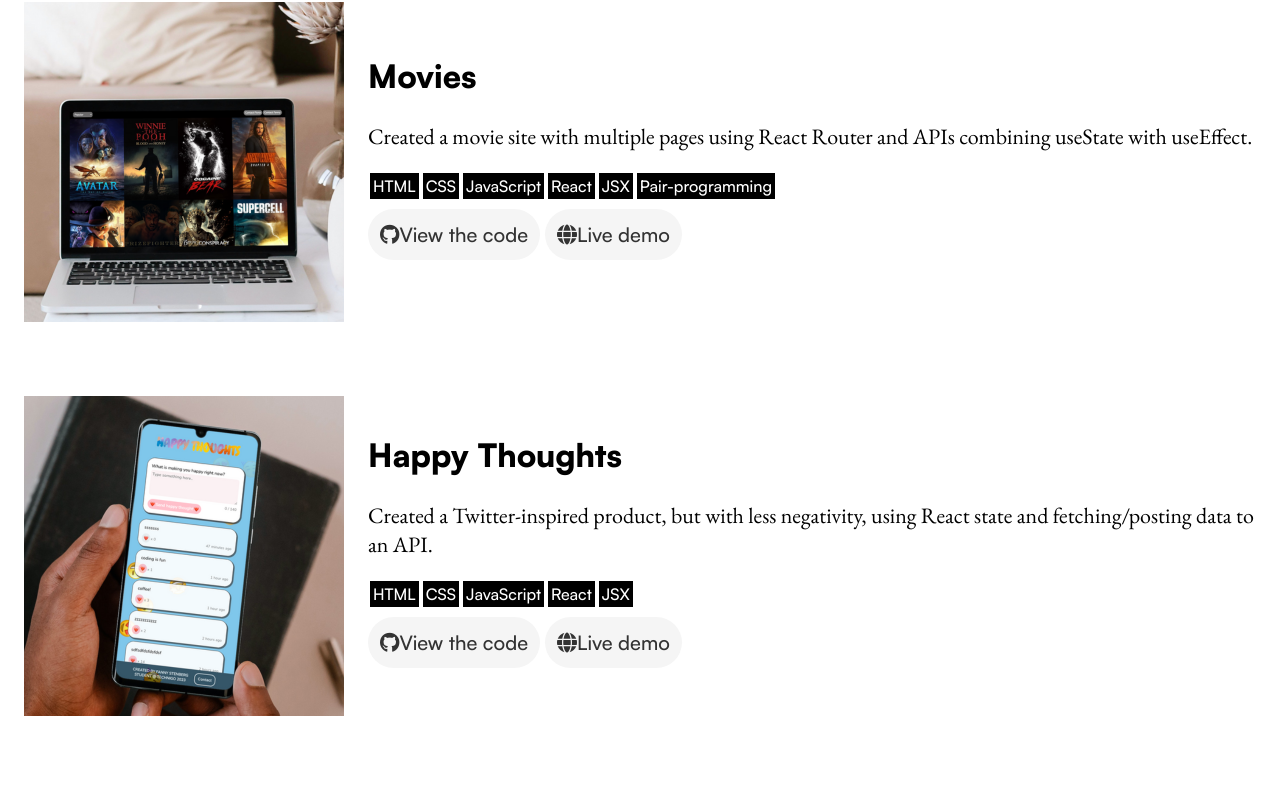
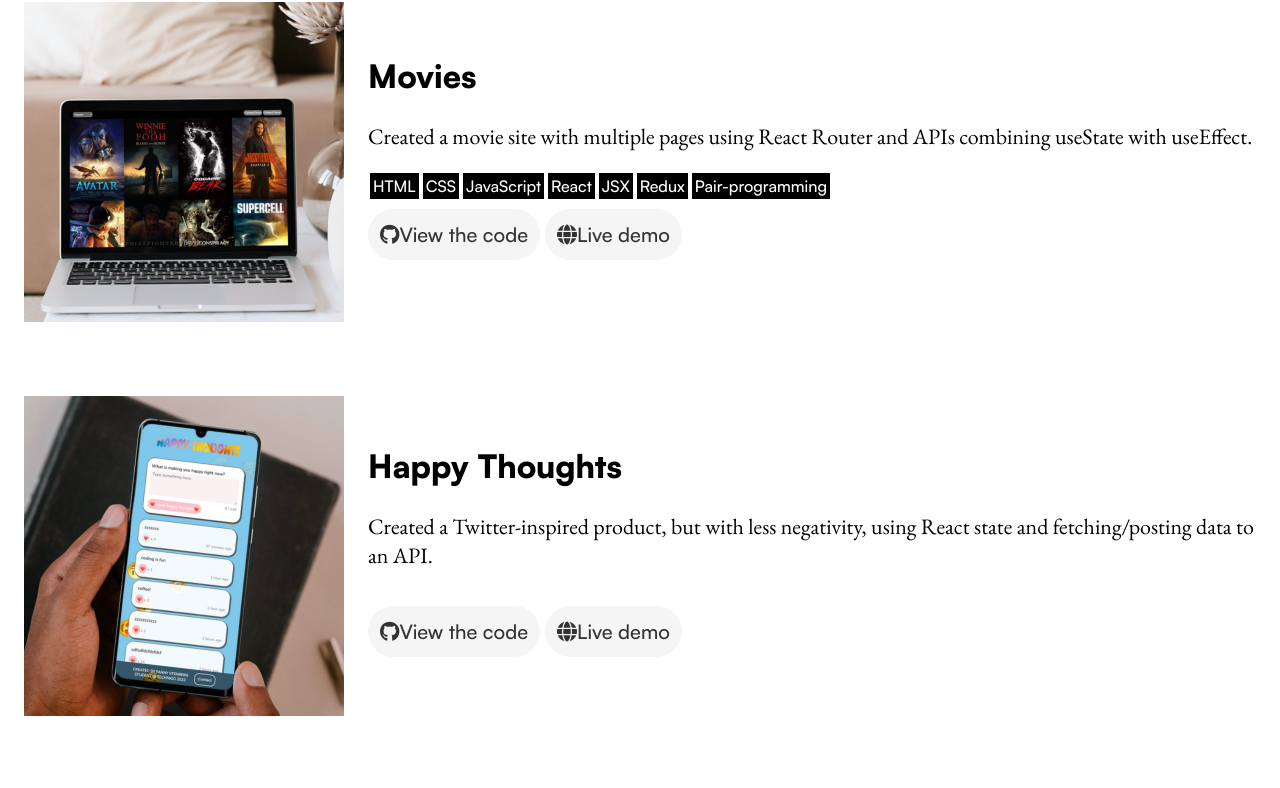
Before and after one commit to fannystenberg/portfolio-react, a React (Create React App) app: page / in a window 1280 px wide. Shown: the part 2792-3580 px from the top of the page. Built offline with nearby package versions, Linux system fonts and the light colour scheme.

Commit message:
started moving projects into array

```diff
--- a/src/components/FeaturedProjects.js
+++ b/src/components/FeaturedProjects.js
@@ -2,7 +2,7 @@ import React from 'react';
 import styled from 'styled-components';
 
 const FeaturedProject = (
-  { imgSrc, title, description, language1, language2, language3, githubLink, netlifyLink }
+  { imgSrc, title, description, languages, githubLink, netlifyLink }
 ) => {
   return (
     <ProjectWrapper lang="en-US" className="project">
@@ -13,12 +13,7 @@ const FeaturedProject = (
         <ProjectTitle lang="en">{title}</ProjectTitle>
         <ProjectDescription lang="en">{description}</ProjectDescription>
         <ProjectLanguages lang="en" aria-label="Coding languages used in this project">
-          <li lang="en" className="showList">HTML</li>
-          <li lang="en" className="showList">CSS</li>
-          <li lang="en" className="showList">JavaScript</li>
-          <li lang="en" className={language1.length <= 2 ? 'hideList' : 'showList'}>{language1}</li>
-          <li lang="en" className={language2.length <= 2 ? 'hideList' : 'showList'}>{language2}</li>
-          <li lang="en" className={language3.length <= 2 ? 'hideList' : 'showList'}>{language3}</li>
+          {languages}
         </ProjectLanguages>
         <Button
           btnColor="#EB5577"
--- a/src/components/FeaturedProjectsList.js
+++ b/src/components/FeaturedProjectsList.js
@@ -7,17 +7,33 @@ const Projects = [
     imageSrc: '../images/todo.png',
     title: 'ToDo App',
     description: 'Designed and built a to-do app with Redux by creating slices, reducers and actions from scratch. I also used Material UI for the first time.',
-    language: ['React', 'JSX', 'Redux'],
+    languages: ['HTML', 'CSS', 'JavaScript', 'React', 'JSX', 'Redux'],
     githubLink: 'project-todos',
     netlifyLink: 'todo-app-byfanny'
   },
   {
     imageSrc: '../images/quiz.png',
     title: 'Redux Quiz',
-    description: 'Created a multiple-choice quiz with Redux, the assignment was to interact with the store using selectors and dispatching actions. This was my first project in Redux',
-    language: ['React', 'JSX', 'Redux'],
+    description: 'Created a multiple-choice quiz with Redux, the assignment was to interact with the store using selectors and dispatching actions. This was my first project in Redux.',
+    languages: ['HTML', 'CSS', 'JavaScript', 'React', 'JSX', 'Redux'],
     githubLink: 'project-redux-quiz',
     netlifyLink: 'neon-souffle-d2a8b2'
+  },
+  {
+    imageSrc: '../images/ux-design.png',
+    title: 'Collab with UX-designer',
+    description: 'I was given a design hand-off from UX-design student Linnéa Rådahl. The assignment was to transform that design into code with React.',
+    languages: ['HTML', 'CSS', 'JavaScript', 'React', 'JSX', 'Redux'],
+    githubLink: 'project-design-handoff',
+    netlifyLink: 'fictious-gym-developedbyfanny'
+  },
+  {
+    imageSrc: '../images/movies.png',
+    title: 'Movies',
+    description: 'Created a movie site with multiple pages using React Router and APIs combining useState with useEffect.',
+    languages: ['HTML', 'CSS', 'JavaScript', 'React', 'JSX', 'Redux', 'Pair-programming'],
+    githubLink: 'project-movies',
+    netlifyLink: 'movie-releases-by-fanny-and-fiona'
   }
 ];
 
@@ -32,31 +48,13 @@ const FeaturedProjectsList = () => {
             imgSrc={project.imageSrc}
             title={project.title}
             description={project.description}
-            language1="React"
-            language2="JSX"
-            language3="no"
+            languages={project.languages.map(
+              (language) => <Language key={language}>{language}</Language>
+            )}
             githubLink={project.githubLink}
             netlifyLink={project.netlifyLink} />
         )
       })}
-      <FeaturedProject
-        imgSrc="../images/ux-design.png"
-        title="Collab with UX-designer"
-        description="I was given a design hand-off from UX-design student Linnéa Rådahl. The assignment was to transform that design into code with React."
-        language1="React"
-        language2="JSX"
-        language3="no"
-        githubLink="project-design-handoff"
-        netlifyLink="fictious-gym-developedbyfanny" />
-      <FeaturedProject
-        imgSrc="../images/movies.png"
-        title="Movies"
-        description="Created a movie site with multiple pages using React Router and APIs combining useState with useEffect."
-        language1="React"
-        language2="JSX"
-        language3="Pair-programming"
-        githubLink="project-movies"
-        netlifyLink="movie-releases-by-fanny-and-fiona" />
       <FeaturedProject
         imgSrc="../images/happy-thoughts.png"
         title="Happy Thoughts"
@@ -138,3 +136,17 @@ export const SectionHeader = styled.h2`
   color: #0B24F5;
   margin: 24px 24px 24px 0;
 `;
+
+export const Language = styled.li`
+  display: inline;
+  padding: 3px;
+  margin: 0 2px;
+  background-color: #000000;
+  color: #ffff;
+  font-family: 'Satoshi-Variable';
+  font-style: normal;
+  font-weight: 500;
+  font-size: 16px;
+  line-height: 22px;
+  color: #FFFFFF;
+`;
--- a/src/index.css
+++ b/src/index.css
@@ -183,25 +183,6 @@ code {
   .light-blue-bg-text {
     background-color: #2483E0;
   }
-
-/*** SECTION: FEATURED PROJECTS ***/
-.showList {
-    display: inline;
-    padding: 3px;
-    margin: 0 2px;
-    background-color: #000000;
-    color: #ffff;
-    font-family: 'Satoshi-Variable';
-    font-style: normal;
-    font-weight: 500;
-    font-size: 16px;
-    line-height: 22px;
-    color: #FFFFFF;
-}
-
-.hideList {
-    display: none;
-}
 
 /* SKILLS COMPONENT */
 .skills {
```
